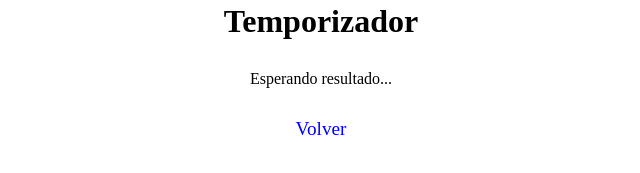
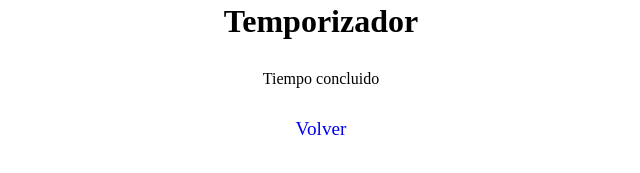
Before and after one commit to fernandojimena/js-daw2024-practiques-xifa85, a plain HTML site: page conceptosAvanzados/pr2.html in a window 1280 px wide. Shown: the part 197-370 px from the top of the page, 319-959 px from the left. Drawn offline with Linux system fonts and the light colour scheme; the site is published under a folder, as on GitHub Pages, so addresses that start at the root find nothing.

Commit message:
Update pr2.html
Correccion en redireccion del archivo js

```diff
--- a/conceptosAvanzados/pr2.html
+++ b/conceptosAvanzados/pr2.html
@@ -33,6 +33,6 @@
         <p><a href="./index.html">Volver</a></p>
     </div>
 
-    <script src="/scripts/pr2.js"></script>
+    <script src="scripts/pr2.js"></script>
 </body>
 </html>
```
